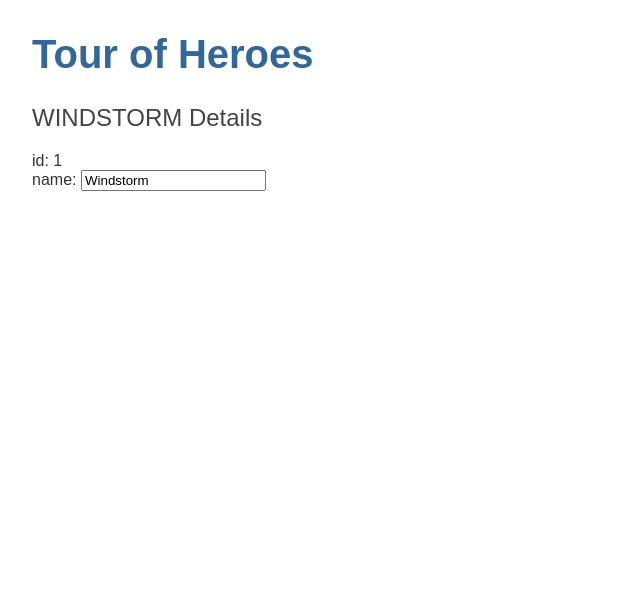
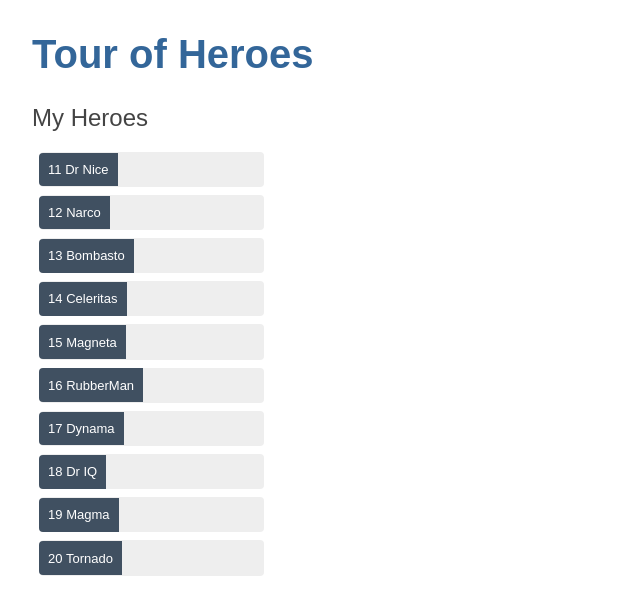
Before and after one commit to Cleancookie/angular-tour-of-heroes, an Angular app: page / in a window 1280 px wide. Shown: the top 614 px of the page, without its empty margins (0-640 px from the left). Built offline with nearby package versions, Linux system fonts and the light colour scheme.

Commit message:
✨ Lesson 2

```diff
--- a/src/app/heroes/heroes.component.html
+++ b/src/app/heroes/heroes.component.html
@@ -1,7 +1,19 @@
-<h2>{{hero.name | uppercase}} Details</h2>
-<div><span>id: </span>{{hero.id}}</div>
-<div>
-  <label>name:
-    <input [(ngModel)]="hero.name" placeholder="name" />
-  </label>
+<h2>My Heroes</h2>
+<ul class="heroes">
+    <li
+      *ngFor="let hero of heroes"
+      (click)="onSelect(hero)"
+      [class.selected]="hero === selectedHero">
+        <span class="badge">{{ hero.id }} {{ hero.name }}</span>
+    </li>
+</ul>
+
+<div *ngIf="selectedHero">
+  <h2>{{selectedHero.name | uppercase}} Details</h2>
+  <div><span>id: </span>{{selectedHero.id}}</div>
+  <div>
+    <label>name:
+      <input [(ngModel)]="selectedHero.name" placeholder="name" />
+    </label>
+  </div>
 </div>
--- a/src/app/heroes/heroes.component.scss
+++ b/src/app/heroes/heroes.component.scss
@@ -0,0 +1,44 @@
+/* HeroesComponent's private CSS styles */
+.heroes {
+  margin: 0 0 2em 0;
+  list-style-type: none;
+  padding: 0;
+  width: 15em;
+}
+.heroes li {
+  cursor: pointer;
+  position: relative;
+  left: 0;
+  background-color: #EEE;
+  margin: .5em;
+  padding: .3em 0;
+  height: 1.6em;
+  border-radius: 4px;
+}
+.heroes li:hover {
+  color: #607D8B;
+  background-color: #DDD;
+  left: .1em;
+}
+.heroes li.selected {
+  background-color: #CFD8DC;
+  color: white;
+}
+.heroes li.selected:hover {
+  background-color: #BBD8DC;
+  color: white;
+}
+.heroes .badge {
+  display: inline-block;
+  font-size: small;
+  color: white;
+  padding: 0.8em 0.7em 0 0.7em;
+  background-color:#405061;
+  line-height: 1em;
+  position: relative;
+  left: -1px;
+  top: -4px;
+  height: 1.8em;
+  margin-right: .8em;
+  border-radius: 4px 0 0 4px;
+}
--- a/src/app/heroes/heroes.component.ts
+++ b/src/app/heroes/heroes.component.ts
@@ -1,3 +1,4 @@
+import { HEROES } from './../mock-heroes';
 import { Component, OnInit } from '@angular/core';
 import { Hero } from './../hero';
 
@@ -8,14 +9,17 @@
 })
 export class HeroesComponent implements OnInit {
 
-  hero: Hero = {
-    id: 1,
-    name: 'Windstorm'
-  }
+  heroes: Hero[] = HEROES
+
+  selectedHero: Hero|undefined
 
   constructor() { }
 
   ngOnInit(): void {
   }
 
+  onSelect(hero: Hero): void {
+    this.selectedHero = hero;
+  }
+
 }
--- /dev/null
+++ b/src/app/mock-heroes.ts
@@ -0,0 +1,14 @@
+import { Hero } from './hero';
+
+export const HEROES: Hero[] = [
+  { id: 11, name: 'Dr Nice' },
+  { id: 12, name: 'Narco' },
+  { id: 13, name: 'Bombasto' },
+  { id: 14, name: 'Celeritas' },
+  { id: 15, name: 'Magneta' },
+  { id: 16, name: 'RubberMan' },
+  { id: 17, name: 'Dynama' },
+  { id: 18, name: 'Dr IQ' },
+  { id: 19, name: 'Magma' },
+  { id: 20, name: 'Tornado' }
+];
```
